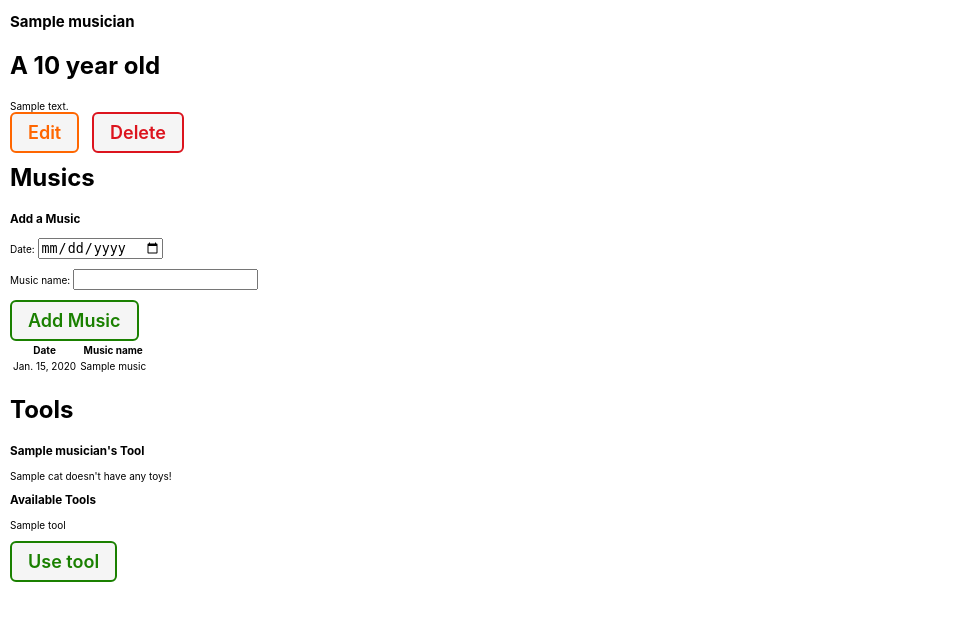
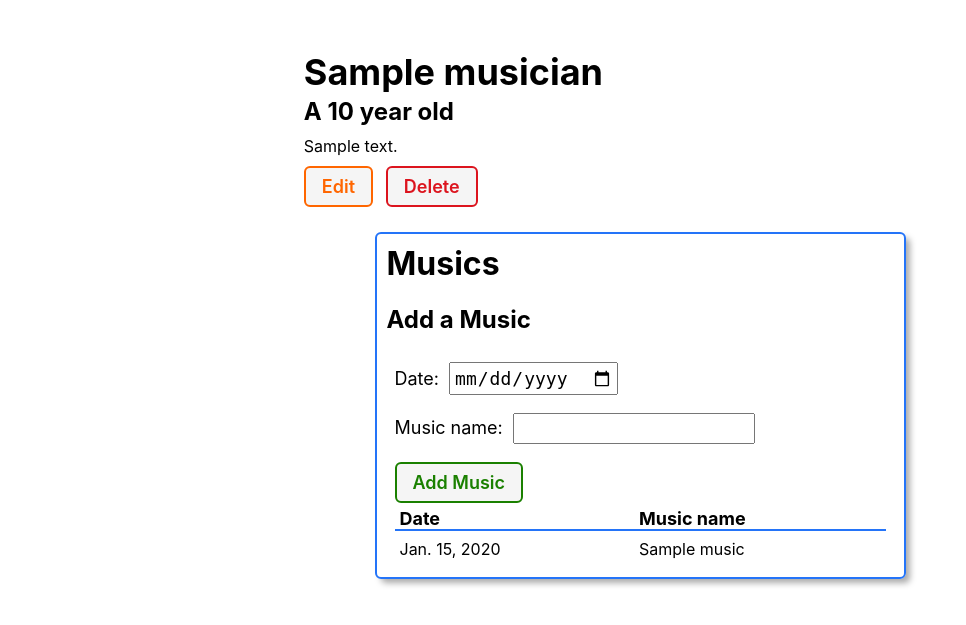
Before and after one commit to weijuxi/Musician_collector, a Django app: template main_app/templates/musicians/detail.html in a window 1280 px wide. Shown: the part 55-680 px from the top of the page, without its empty margins (0-966 px from the left). Run offline with Django 5.2, Linux system fonts and the light colour scheme; tables that the repository leaves empty hold one stand-in row (values such as "Sample post"); the template is opened without the code that fills it: values that come from a table or form of the project are taken from there, most other values are stand-ins (such as "Sample title", 1, 10 or a date in 2020).

Commit message:
Change the musician detail

```diff
--- /dev/null
+++ b/main_app/static/css/cats/cat-detail.css
@@ -0,0 +1,219 @@
+.cat-container {
+    padding: 35px 30px;
+    display: flex;
+    flex-direction: column;
+    align-items: center;
+    justify-content: center;
+  }
+
+  .cat-img {
+    width: 75%;
+    max-width: 350px;
+  }
+
+  .usr-img {
+    width: 100%;
+    border-radius: var(--card-border-radius);
+  }
+
+  .cat-details {
+    width: 98%;
+  }
+
+  .cat-actions {
+    margin-top: 20px;
+  }
+
+  .feedings-toy-container {
+    display: flex;
+    flex-direction: column;
+    padding-bottom: 20px;
+    align-items: center;
+  }
+
+  .subsection-title {
+    display: flex;
+    align-items: center;
+    margin-bottom: 12px;
+  }
+
+  .subsection-content {
+    margin: 0 8px;
+  }
+
+  .toy-container {
+    display: flex;
+    align-items: center;
+    flex-wrap: wrap;
+  }
+
+  .color-block {
+    opacity: 0.8;
+    height: 25px;
+    width: 25px;
+    margin-right: 10px;
+  }
+
+  .unfed,
+  .fed,
+  .no-toys,
+  .all-toys {
+    margin: 0;
+    font-weight: bold;
+  }
+
+  .unfed,
+  .no-toys {
+    color: var(--danger);
+  }
+
+  .fed,
+  .all-toys {
+    color: var(--submit);
+  }
+
+  .cat-details h1 {
+    font-size: var(--font-xxl);
+    margin: 15px 0 3px;
+  }
+
+  .cat-details h2 {
+    font-size: var(--font-xl);
+    margin: 0 0 10px;
+    margin-top: 0;
+    margin-bottom: 10px;
+  }
+
+  .cat-details h3 {
+    margin: 20px 0 10px;
+    font-size: var(--font-l);
+  }
+
+  .cat-details p {
+    font-size: var(--font-reg);
+    margin: 5px 0;
+  }
+
+  .feedings-toy-container > section {
+    width: 80%;
+    min-width: 360px;
+    border: var(--borders);
+    border-radius: var(--card-border-radius);
+    padding: 10px;
+    box-shadow: var(--card-box-shadow);
+    display: flex;
+    flex-direction: column;
+    justify-content: center;
+    margin-bottom: 20px;
+  }
+
+  .subsection-title img {
+    height: 42px;
+    margin-left: 8px;
+  }
+
+  .subsection-title img:first-of-type {
+    margin-left: 16px;
+  }
+
+  .feedings h2,
+  .toys h2 {
+    font-size: 3.2rem;
+    margin: 0;
+  }
+
+  .feedings h3,
+  .toys h3 {
+    font-size: var(--font-xl);
+    margin: 10px 0;
+  }
+
+  .subsection-content p,
+  .subsection-content input,
+  .subsection-content select {
+    font-size: var(--font-l);
+  }
+
+  .subsection-content input,
+  .subsection-content select {
+    margin-left: 5px;
+    padding: 3px;
+  }
+
+  .feedings table {
+    width: calc(100% - 16px);
+    text-align: left;
+    border-collapse: collapse;
+    margin: 0 8px;
+  }
+
+  .feedings td {
+    padding: 8px 5px;
+    font-size: var(--font-reg);
+  }
+
+  .feedings th {
+    font-size: var(--font-l);
+    padding: 5px 5px 0;
+    border-bottom: rgb(36, 116, 248) solid 2px;
+  }
+
+  .feedings tr:nth-child(even) {
+    background-color: #f3f3fd;
+  }
+
+  .toy-container p {
+    margin: 12px 0;
+  }
+
+  .toy-container a {
+    text-decoration: none;
+    color: #111;
+  }
+
+  .toy-container .btn {
+    padding: 3px 10px;
+    margin-left: 10px;
+  }
+
+  #file-input {
+    overflow: hidden;
+    position: absolute;
+    width: 0.1px;
+    height: 0.1px;
+  }
+
+  #file-name {
+    margin-bottom: 10px;
+  }
+
+  @media only screen and (min-width: 768px) {
+    .cat-container {
+      padding: 35px 30px;
+      flex-direction: row;
+      align-items: center;
+      justify-content: start;
+    }
+
+    .cat-img {
+      width: 25%;
+      max-width: 250px;
+      margin-right: 25px;
+    }
+
+    .feedings-toy-container {
+      flex-direction: row;
+      justify-content: space-around;
+      align-items: flex-start;
+    }
+
+    .feedings-toy-container > section {
+      width: 45%;
+    }
+  }
+
+  @media only screen and (min-width: 1024px) {
+    .feedings-toy-container {
+      padding: 0 40px;
+    }
+  }
--- a/main_app/templates/musicians/detail.html
+++ b/main_app/templates/musicians/detail.html
@@ -57,48 +57,5 @@
     </div>
     {% endif %}
   </section>
-
-  <section class="toys">
-    <div class="subsection-title">
-      <h2>Tools</h2>
-    </div>
-    <h3>{{ musician.name }}'s Tool</h3>
-  <div class="subsection-content">
-    {% if musician.tool.count %}
-      {% for tool in musician.tool.all %}
-        <div class="toy-container">
-          <div class="color-block"></div>
-          <a href="{% url 'tool-detail' tool.id %}">
-            <p>{{ tool.name }}</p>
-            <form action="{% url 'remove-tool' musician.id tool.id %}" method="post">
-              {% csrf_token %}
-              <button type="submit" class="btn btn-danger">Remove Toy</button>
-            </form>
-          </a>
-        </div>
-      {% endfor %}
-    {% else %}
-      <p class="no-toys">{{cat.name}} doesn't have any toys!</p>
-    {% endif %}
-  </div>
-
-    <h3>Available Tools</h3>
-    <div class="subsection-content">
-    {% if tools.count %}
-      {% for tool in tools.all %}
-        <div class="toy-container">
-          <div class="color-block"></div>
-          <p>{{ tool.name }}</p>
-          <form action="{% url 'associate-tool' musician.id tool.id %}" method="post">
-            {% csrf_token %}
-            <button type="submit" class="btn submit">Use tool</button>
-          </form>
-        </div>
-      {% endfor %}
-    {% else %}
-      <p class="all-toys">{{musician.name}} already use all the tools</p>
-    {% endif %}
-    </div>
-  </section>
 </div>
 {% endblock %}
--- a/main_app/urls.py
+++ b/main_app/urls.py
@@ -4,4 +4,11 @@ from . import views
 
 urlpatterns = [
     path('', views.home, name='home'),
+    path('about/', views.about, name='about'),
+    path('musicians/', views.musicians_index, name='musician-index'),
+    path('musicians/<int:musician_id>/', views.musicians_detail, name='musician-detail'),
+    path('musicians/create/', views.MusicianCreate.as_view(), name='musician-create'),
+    path('musicians/<int:pk>/update/', views.MusicianUpdate.as_view(), name='musician-update'),
+    path('musicians/<int:pk>/delete/', views.MusicianDelete.as_view(), name='musician-delete'),
+    path('musicians/<int:musician_id>/add_music/', views.add_music, name='add-music'),
 ]
```
Also changed, not shown: main_app/static/css/cats/cat-index.css (added, +38 -0 lines).
